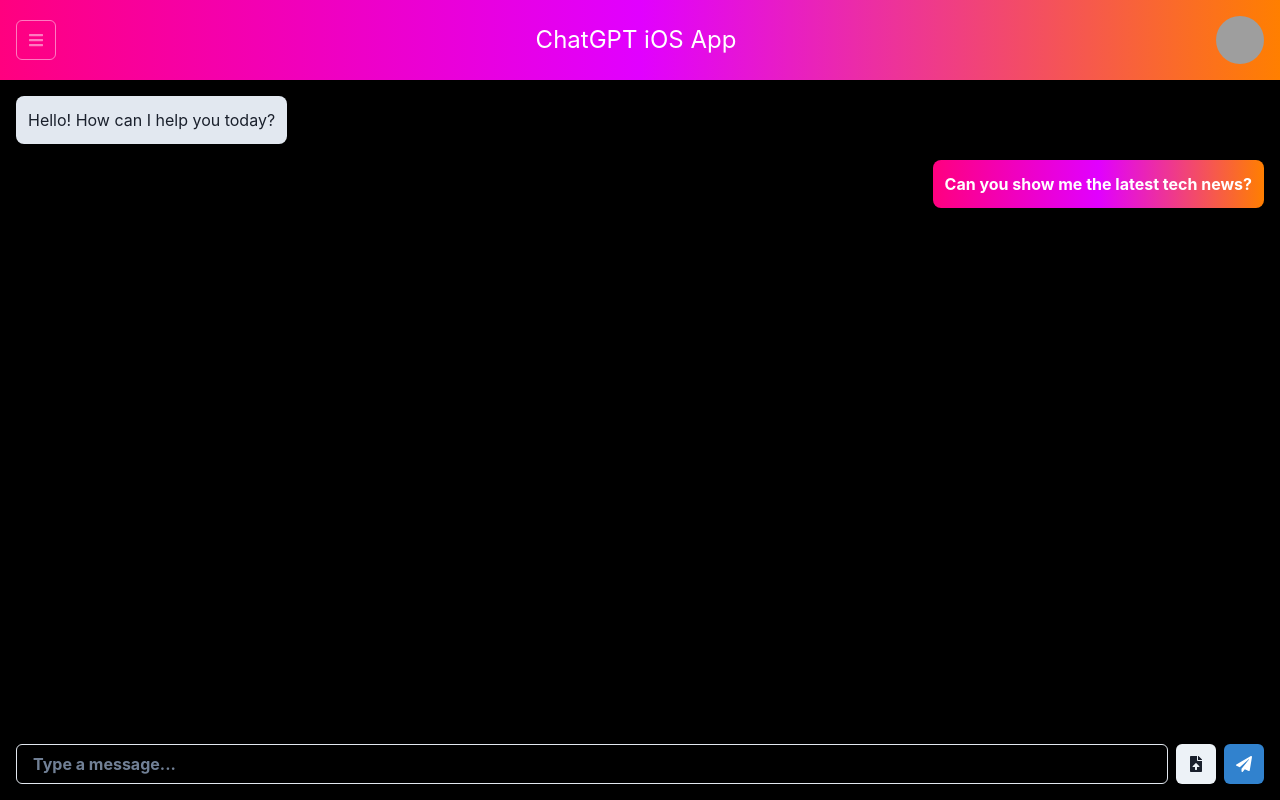
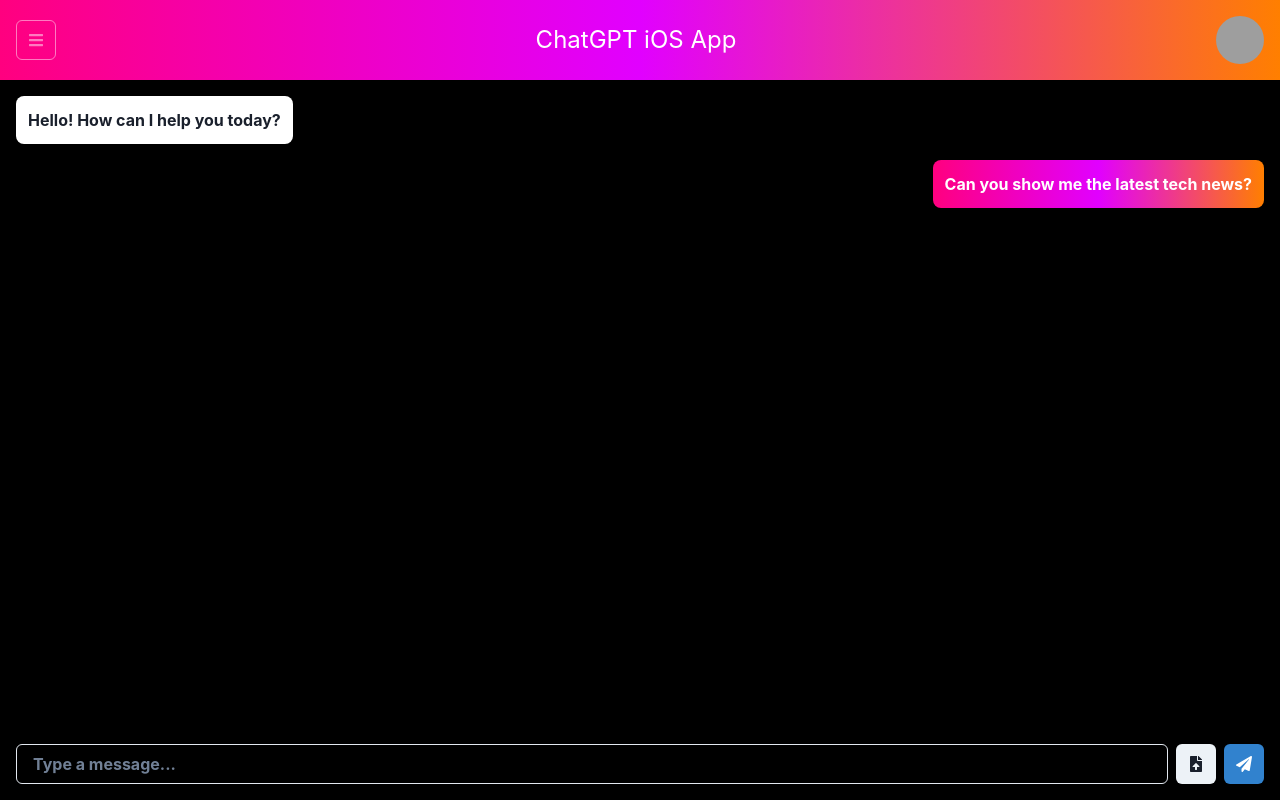
Before and after one commit to GPT-Engineer-App/modern-chat-interface, a React (Vite) app: page / in a window 1280 px wide. Built offline with nearby package versions, Linux system fonts and the light colour scheme; grey boxes are pictures that could not be loaded.

Commit message:
Updated the gray chat bubble to have a white background and bold text.
Prompt: Change the gray chat bubble to white and bold the font inside it.

```diff
--- a/src/pages/Index.jsx
+++ b/src/pages/Index.jsx
@@ -37,8 +37,8 @@ const Index = () => {
 
       <VStack flex="1" p="4" spacing="4" overflowY="auto">
         {/* Example messages */}
-        <Box alignSelf="flex-start" bg="gray.200" p="3" borderRadius="lg">
-          <Text>Hello! How can I help you today?</Text>
+        <Box alignSelf="flex-start" bg="white" p="3" borderRadius="lg">
+          <Text fontWeight="bold">Hello! How can I help you today?</Text>
         </Box>
         <Box alignSelf="flex-end" bg="linear-gradient(to right, #FF007F, #E100FF, #FF7F00)" p="3" borderRadius="lg">
           <Text color="white" fontWeight="bold">
```
